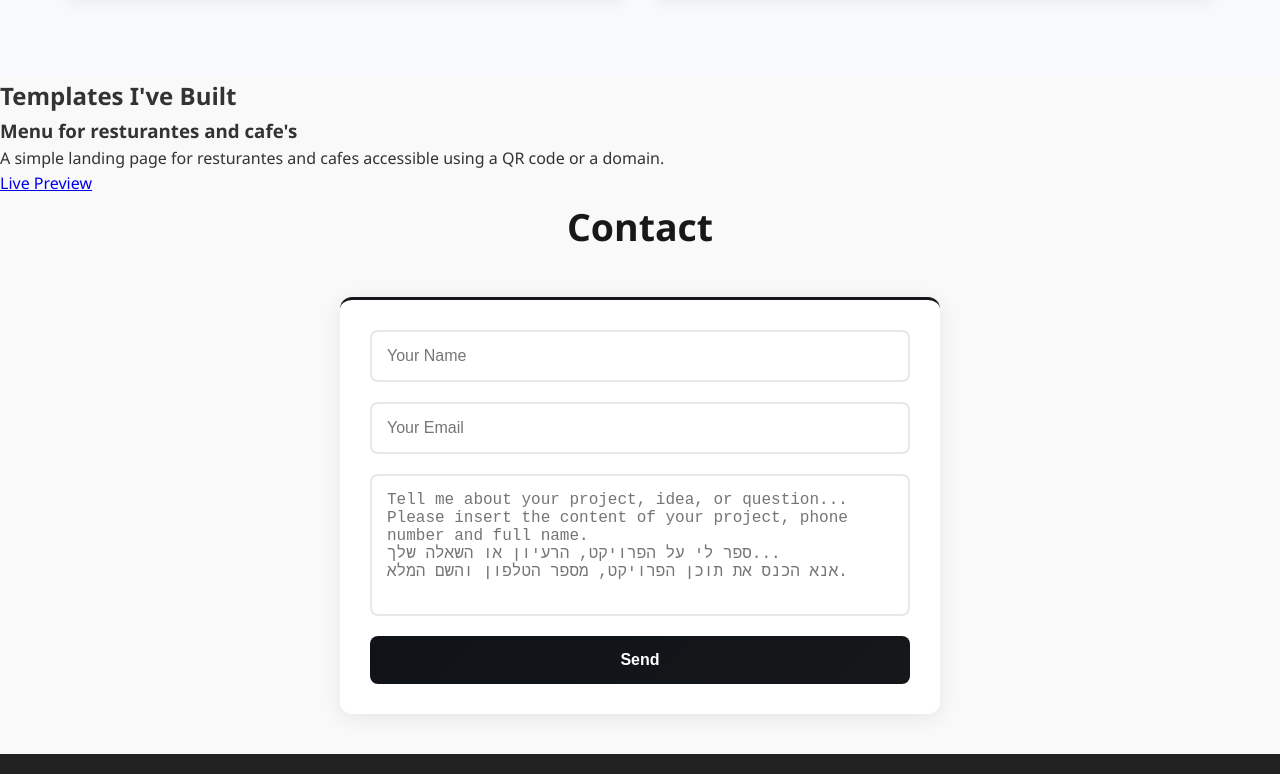
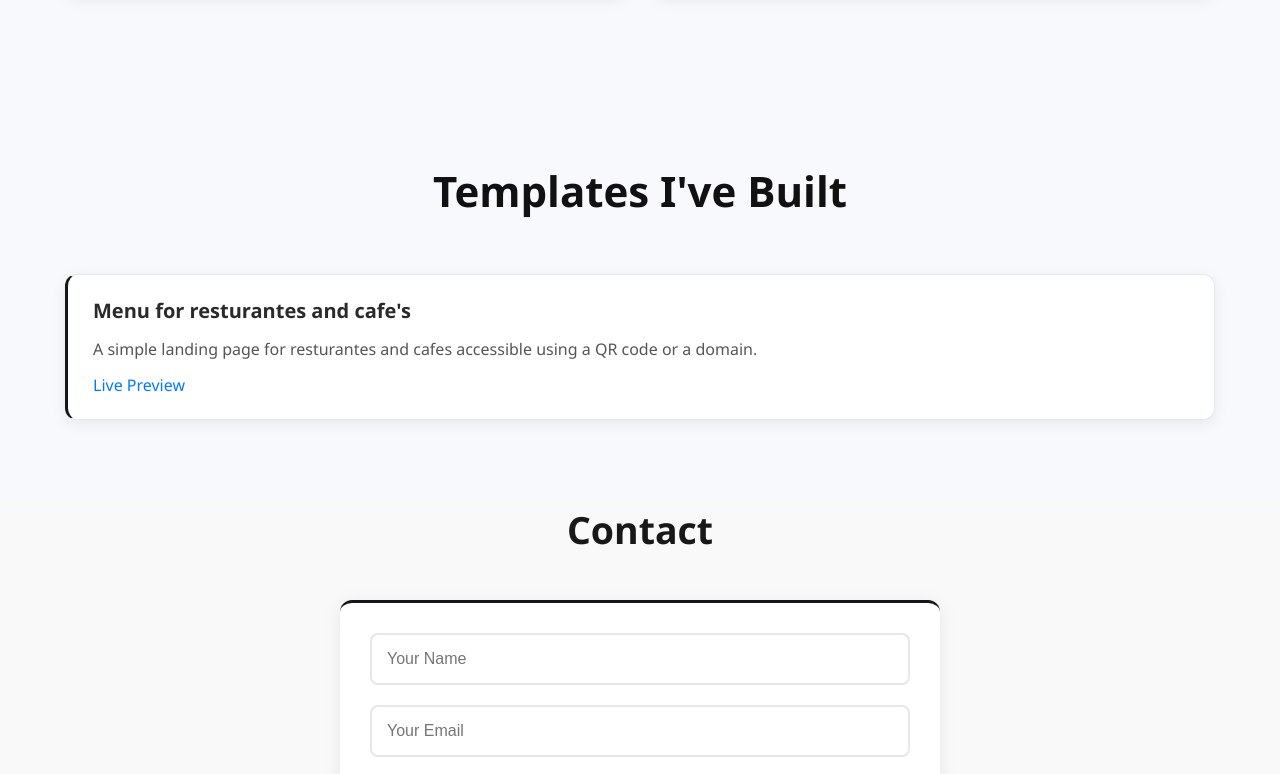
Before and after one commit to ZidanCPU/StanTag, a plain HTML site: page index.html in a window 1280 px wide. Shown: the part 1576-2350 px from the top of the page. Drawn offline with Linux system fonts and the light colour scheme.

Commit message:
Update style.css

```diff
--- a/style.css
+++ b/style.css
@@ -277,6 +277,64 @@ nav a:hover {
 }
 
 
+               /*                TEMPLATES SECTION                */
+.templates {
+  padding: 80px 0;
+  background: #f7f9fc;
+}
+.templates h2 {
+  font-size: 42px;
+  margin-bottom: 50px;
+  color: #111;
+  text-align: center;
+  font-family: 'Segoe UI', Tahoma, Geneva, Verdana, sans-serif;
+}
+#templates-list {
+  display: grid;
+  grid-template-columns: repeat(auto-fit, minmax(280px, 1fr));
+  gap: 30px;
+  max-width: 1200px;
+  margin: 0 auto;
+  padding: 0 25px;
+}
+.templates-item {
+  background-color: #ffffff;
+  padding: 20px 25px;
+  border-radius: 12px;
+  box-shadow: 0 4px 15px rgba(0, 0, 0, 0.07);
+  transition: transform 0.3s ease, box-shadow 0.3s ease;
+  border: 1px solid #e2e8f0;
+  border-left: 3px solid #15171a;
+  display: flex;
+  flex-direction: column;
+  justify-content: space-between;
+}
+.templates-item:hover {
+  transform: translateY(-5px);
+  box-shadow: 0 8px 20px rgba(0, 0, 0, 0.1);
+}
+.templates-item h3 {
+  margin-top: 0;
+  font-size: 20px;
+  color: #2a2a2a;
+  margin-bottom: 10px;
+}
+.templates-item p {
+  font-size: 16px;
+  color: #555;
+  line-height: 1.6;
+  margin-bottom: 10px;
+}
+
+.templates-item a {
+  color: #007bff;
+  text-decoration: none;
+  font-weight: 500;
+}
+
+.templates-item a:hover {
+  text-decoration: underline;
+}
                   /* CONTACT AND FORM SEC            */
 .contact {
   font-size: 25px;
```
